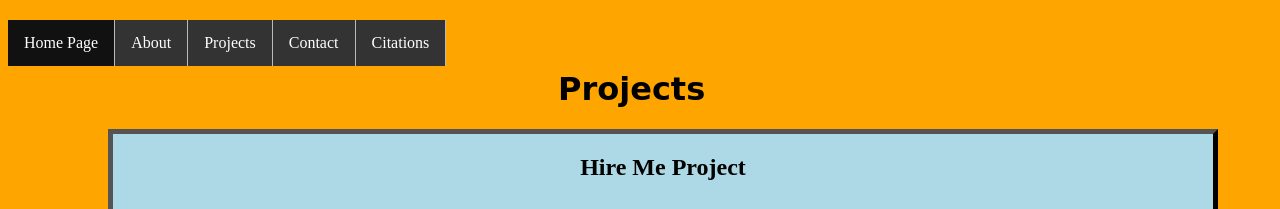
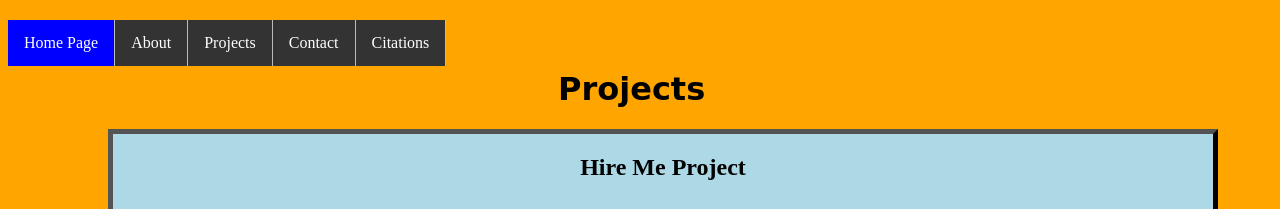
Before and after one commit to isakthorne/Final-Portfolio-Project, a plain HTML site: page Projects.html in a window 1280 px wide. In both pictures the pointer is over the link "Home Page". Shown: the top 209 px of the page. Drawn offline with Linux system fonts and the light colour scheme; grey boxes are pictures that could not be loaded.

Commit message:
hover color

```diff
--- a/Projects.css
+++ b/Projects.css
@@ -34,7 +34,7 @@ li a {
 
 /* Change the link color to #111 (black) on hover */
 li a:hover {
-  background-color: #111;
+  background-color: blue;
 }
 div.relative {
   position: relative;
```
Also changed, not shown: index.html (+1 -1 lines).
